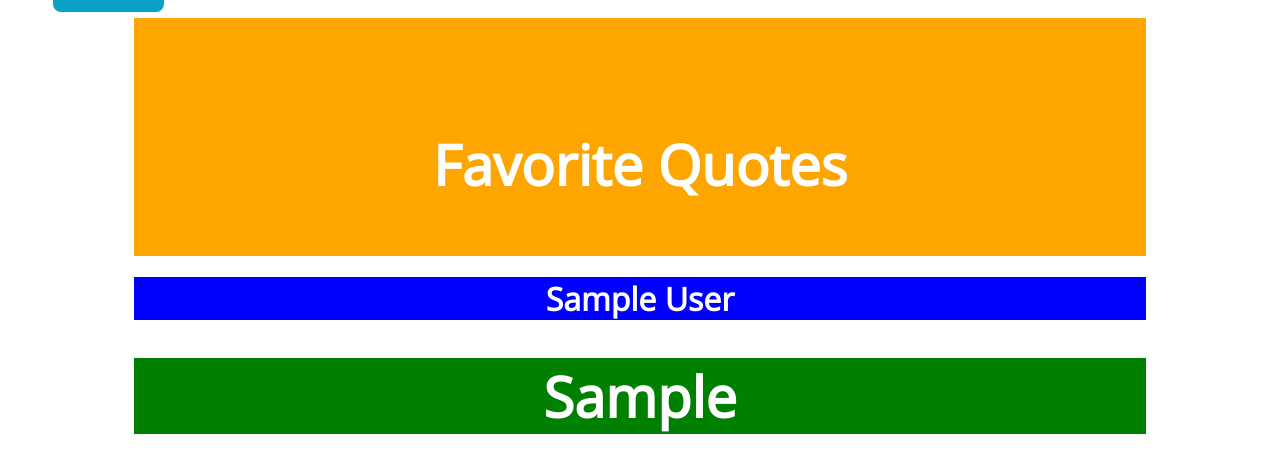
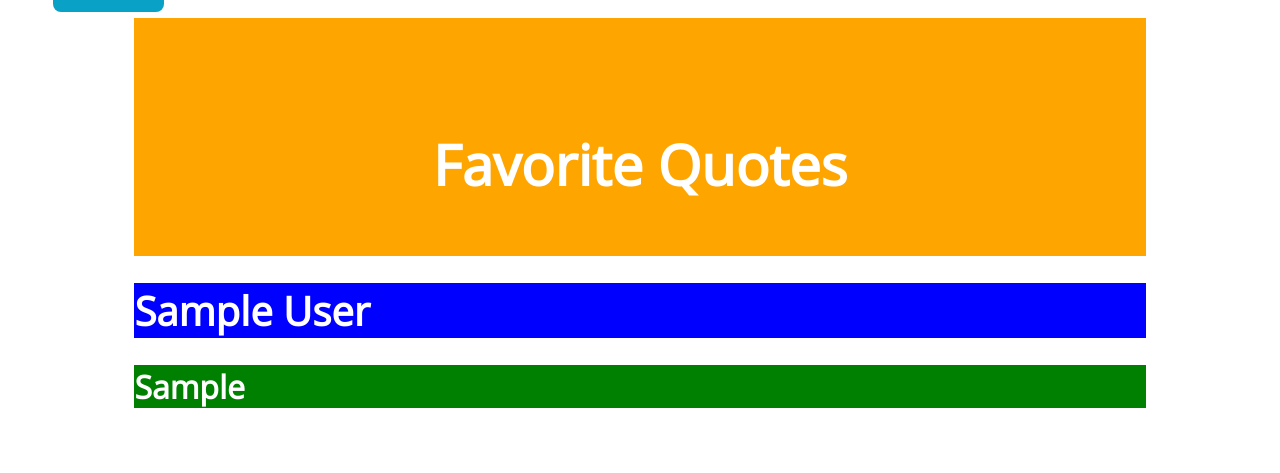
Before and after one commit to victor-regis-m/fav-quotes, a Flask app: page / in a window 1280 px wide. Shown: the part 47-520 px from the top of the page. Run offline with Flask 2, Linux system fonts and the light colour scheme; tables that the repository leaves empty hold one stand-in row (values such as "Sample post").

Commit message:
rescaled text sizes

```diff
--- a/static/css/styleindex.css
+++ b/static/css/styleindex.css
@@ -32,16 +32,17 @@
   background-color: blue;
   width: 80%;
   margin: auto;
-  text-align: center;
+  text-align: left;
+  font-size: 20px;
   font-family: 'Open Sans', sans-serif;
 }
 
 .quote-quote{
   color: #fff;
-  font-size: 28px;
+  font-size: 16px;
   background-color: green;
   width: 80%;
   margin: auto;
-  text-align: center;
+  text-align: left;
   font-family: 'Open Sans', sans-serif;
 }
```
